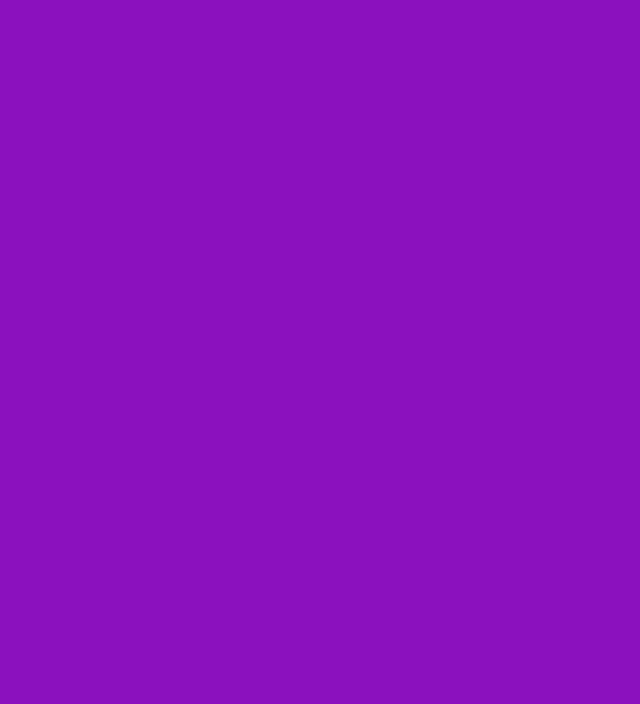
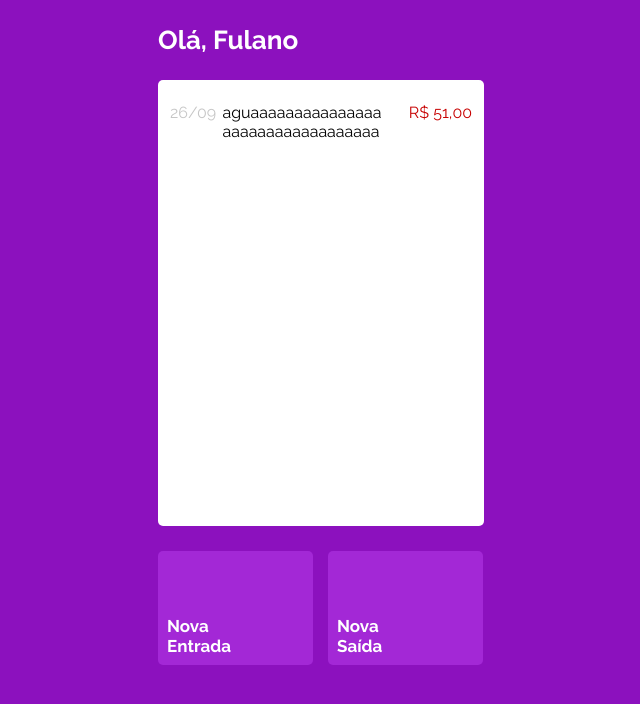
Before and after one commit to vitorluizms/MyWallet, a React (Vite) app: page /home in a window 1280 px wide. Before the commit this address had no page. Shown: the top 704 px of the page, without its empty margins (319-959 px from the left). Built offline with nearby package versions, Linux system fonts and the light colour scheme; a web font is replaced by a local one.

Commit message:
Rota Home criada

```diff
--- a/index.html
+++ b/index.html
@@ -19,6 +19,14 @@
   </head>
   <body>
     <div id="root"></div>
+    <script
+      type="module"
+      src="https://unpkg.com/ionicons@7.1.0/dist/ionicons/ionicons.esm.js"
+    ></script>
+    <script
+      nomodule
+      src="https://unpkg.com/ionicons@7.1.0/dist/ionicons/ionicons.js"
+    ></script>
     <script type="module" src="/src/main.jsx"></script>
   </body>
 </html>
--- a/package.json
+++ b/package.json
@@ -10,7 +10,9 @@
     "preview": "vite preview"
   },
   "dependencies": {
+    "@ionic/react": "^7.1.1",
     "axios": "^1.4.0",
+    "ionicons": "^7.1.2",
     "react": "^18.2.0",
     "react-dom": "^18.2.0",
     "react-router-dom": "^6.14.1",
--- a/src/App.jsx
+++ b/src/App.jsx
@@ -1,5 +1,6 @@
 import Login from "./pages/LoginPage/LoginPage";
-import Register from "./pages/RegisterPage/RegisterPage"
+import Register from "./pages/RegisterPage/RegisterPage";
+import Home from "./pages/HomePage/HomePage"
 import { BrowserRouter, Routes, Route } from "react-router-dom";
 
 function App() {
@@ -9,6 +10,7 @@ function App() {
         <Routes>
           <Route path="/" element={<Login />} />
           <Route path="/cadastro" element={<Register />} />
+          <Route path="/home" element={<Home />} />
         </Routes>
       </BrowserRouter>
     </>
--- /dev/null
+++ b/src/pages/HomePage/HomePage.jsx
@@ -0,0 +1,194 @@
+import Transation from "./Transation";
+import styled from "styled-components";
+import React, { useState } from "react";
+
+export default function Home() {
+  const [transationsObj, setObj] = useState([
+    {
+      text: "aguaaaaaaaaaaaaaaaaaaaaaaaaaaaaaaaaa",
+      date: "26/09",
+      spent: "R$ 51,00",
+    },
+  ]);
+  console.log(transationsObj.length);
+
+  if (transationsObj.length !== 0) {
+    return (
+      <Container>
+        <div>
+          <h1>Olá, Fulano</h1>
+          <ion-icon name="log-out-outline"></ion-icon>
+        </div>
+        <TransationsContainer obj={transationsObj}>
+          {transationsObj.map((transation) => (
+            <Transation transation={transation} />
+          ))}
+        </TransationsContainer>
+        <div>
+          <DepositContainer>
+            <ion-icon name="add-circle-outline"></ion-icon>
+            <div>
+              <p>Nova</p>
+              <p>Entrada</p>
+            </div>
+          </DepositContainer>
+          <CashoutContainer>
+            <ion-icon name="remove-circle-outline"></ion-icon>
+            <div>
+              <p>Nova</p>
+              <p>Saída</p>
+            </div>
+          </CashoutContainer>
+        </div>
+      </Container>
+    );
+  } else {
+    return (
+      <Container>
+        <div>
+          <h1>Olá, Fulano</h1>
+          <ion-icon name="log-out-outline"></ion-icon>
+        </div>
+        <TransationsContainer obj={transationsObj}>
+          <h2>Não há registros de entrada ou saída</h2>
+        </TransationsContainer>
+        <div>
+          <DepositContainer>
+            <ion-icon name="add-circle-outline"></ion-icon>
+          </DepositContainer>
+          <CashoutContainer>aaaaa</CashoutContainer>
+        </div>
+      </Container>
+    );
+  }
+}
+
+const Container = styled.div`
+  width: 100%;
+  height: 100%;
+  min-height: 100vh;
+
+  gap: 25px;
+  padding-top: 25px;
+
+  display: flex;
+  flex-direction: column;
+  align-items: center;
+
+  h1 {
+    color: #fff;
+    font-size: 26px;
+    font-family: Raleway;
+    font-style: normal;
+    font-weight: 700;
+    line-height: normal;
+  }
+
+  & > div:first-child {
+    width: 326px;
+    height: 100%;
+
+    display: flex;
+    justify-content: space-between;
+    align-items: center;
+    color: #fff;
+  }
+
+  & > div:last-child {
+    width: 326px;
+    height: 100%;
+    gap: 15px;
+
+    display: flex;
+  }
+
+  ion-icon {
+    font-size: 28px;
+    color: #fff;
+  }
+`;
+
+const TransationsContainer = styled.div`
+  width: 326px;
+  height: 446px;
+  padding: 23px 12px 23px 12px;
+
+  border-radius: 5px;
+  background: #fff;
+
+  display: flex;
+  justify-content: center;
+  align-items: ${(props) =>
+    props.obj.length === 0 ? "center" : "space-between"};
+
+  h2 {
+    color: #868686;
+    text-align: center;
+    font-size: 20px;
+    font-family: Raleway;
+    font-style: normal;
+    font-weight: 400;
+    line-height: normal;
+  }
+
+  div {
+    width: 303px;
+    height: 16px;
+
+    display: flex;
+    justify-content: space-between;
+
+    div {
+      max-width: 160px;
+      height: 100%;
+      word-break: break-all;
+      margin-left: -20px;
+    }
+  }
+`;
+
+const DepositContainer = styled.div`
+  width: 155px;
+  height: 114px;
+  flex-shrink: 0;
+  padding: 9px;
+
+  display: flex;
+  flex-direction: column;
+  justify-content: space-between;
+
+  border-radius: 5px;
+  background: #a328d6;
+
+  p {
+    color: #fff;
+    font-size: 17px;
+    font-family: Raleway;
+    font-style: normal;
+    font-weight: 700;
+    line-height: normal;
+  }
+`;
+
+const CashoutContainer = styled.div`
+  width: 155px;
+  height: 114px;
+  flex-shrink: 0;
+  padding: 9px;
+
+  display: flex;
+  flex-direction: column;
+  justify-content: space-between;
+
+  border-radius: 5px;
+  background: #a328d6;
+
+  p {
+    color: #fff;
+    font-size: 17px;
+    font-family: Raleway;
+    font-style: normal;
+    font-weight: 700;
+    line-height: normal;
+  }
+`;
--- /dev/null
+++ b/src/pages/HomePage/Transation.jsx
@@ -0,0 +1,45 @@
+import React from "react";
+import styled from "styled-components";
+
+export default function Transation(props) {
+  const { text, spent, date } = props.transation;
+  return (
+    <div>
+      <Date>{date}</Date>
+      <div>
+        <Text>{text}</Text>
+      </div>
+      <Money>{spent}</Money>
+    </div>
+  );
+}
+const Date = styled.p`
+  color: #c6c6c6;
+  font-size: 16px;
+  font-family: Raleway;
+  font-style: normal;
+  font-weight: 400;
+  line-height: normal;
+`;
+
+const Text = styled.p`
+  color: #000;
+  font-size: 16px;
+  font-family: Raleway;
+  font-style: normal;
+  font-weight: 400;
+  line-height: normal;
+  word-break: break-all;
+  max-width: 160px;
+`;
+
+const Money = styled.p`
+  color: #c70000;
+  text-align: right;
+  font-size: 16px;
+  font-family: Raleway;
+  font-style: normal;
+  font-weight: 400;
+  line-height: normal;
+  margin-right: 0px;
+`;
--- a/src/pages/RegisterPage/RegisterPage.jsx
+++ b/src/pages/RegisterPage/RegisterPage.jsx
@@ -16,6 +16,7 @@ export default function Register() {
       email,
       password
     };
+    console.log(body)
   }
 
   return (
```
Also changed, not shown: 1 other file (tests, documents, lock files or other folders).
